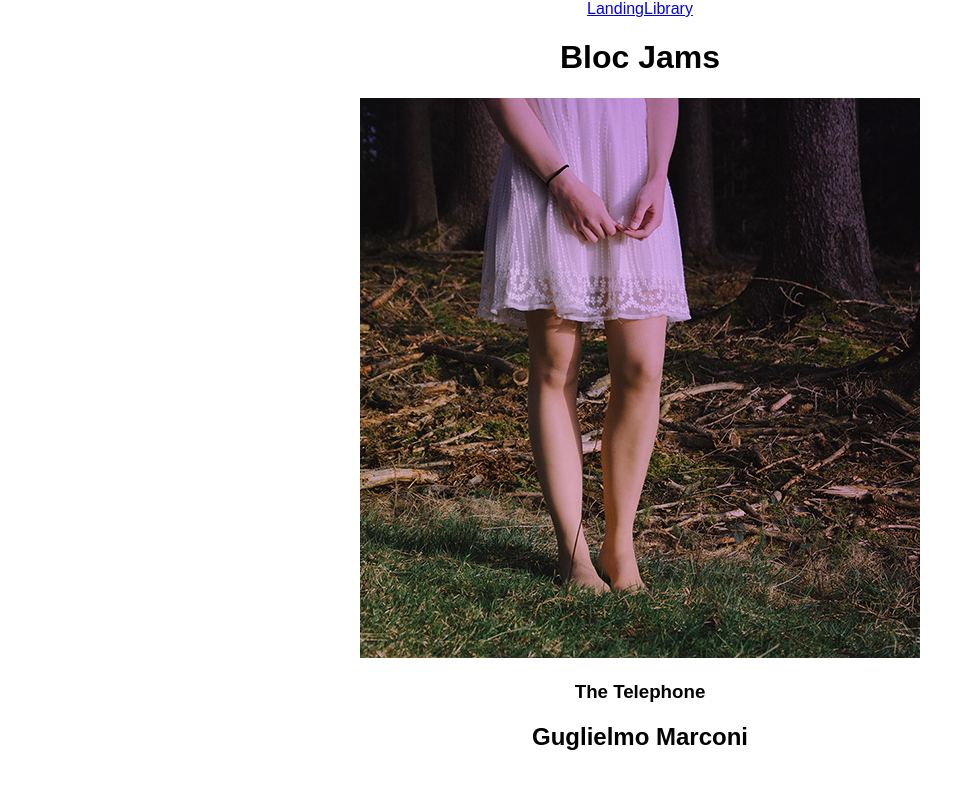
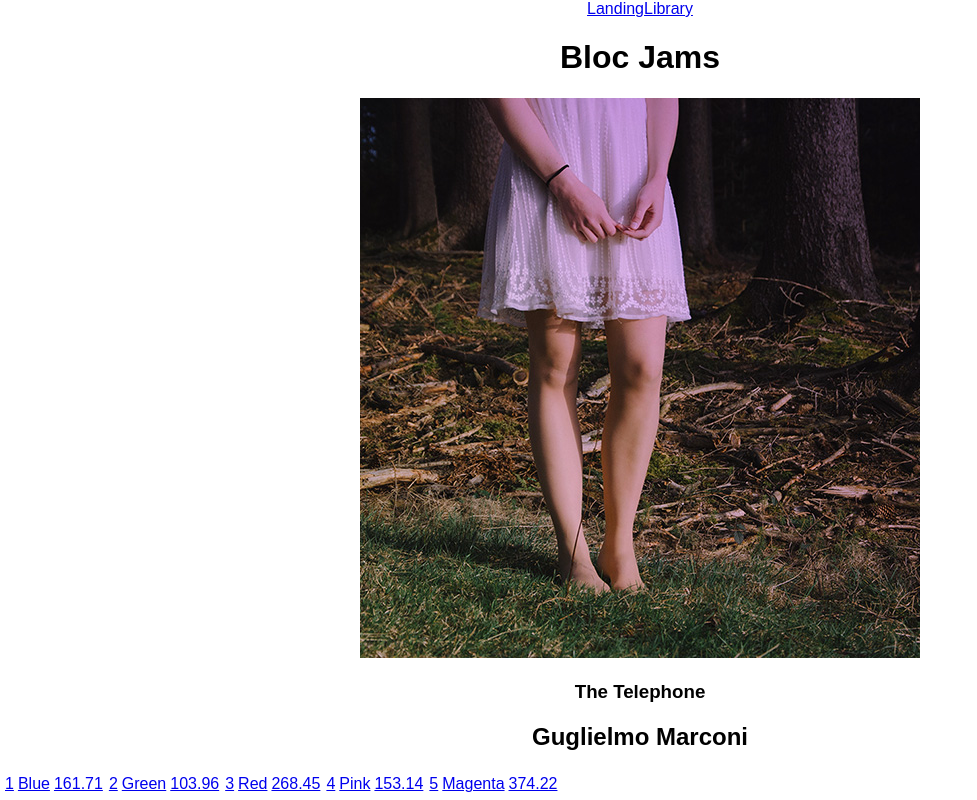
Before and after one commit to dereklundahl/Block-jams-react, a React (Create React App) app: page /album/the-telephone in a window 1280 px wide. Shown: the whole page, without its empty margins (0-977 px from the left). Built offline with nearby package versions, Linux system fonts and the light colour scheme.

Commit message:
completed assignment 6 Album

```diff
--- a/src/components/Album.js
+++ b/src/components/Album.js
@@ -1,4 +1,5 @@
 import React, { Component } from 'react';
+import { Link } from 'react-router-dom';
 import albumData from './../data/albums';
 
 class Album extends Component {
@@ -33,6 +34,17 @@
              <col id="song-duration-culumn" />
            </colgroup>
            <tbody>
+             {
+               this.state.album.songs.map( (song, index) =>
+                 <Link to={`/album/${this.state.album.slug}`} key={index}>
+                   <tr>
+                     <td>{index + 1}</td>
+                     <td>{song.title}</td>
+                     <td>{song.duration}</td>
+                   </tr>
+                 </Link>
+              )
+             }
            </tbody>
         </table>
       </section>
```
